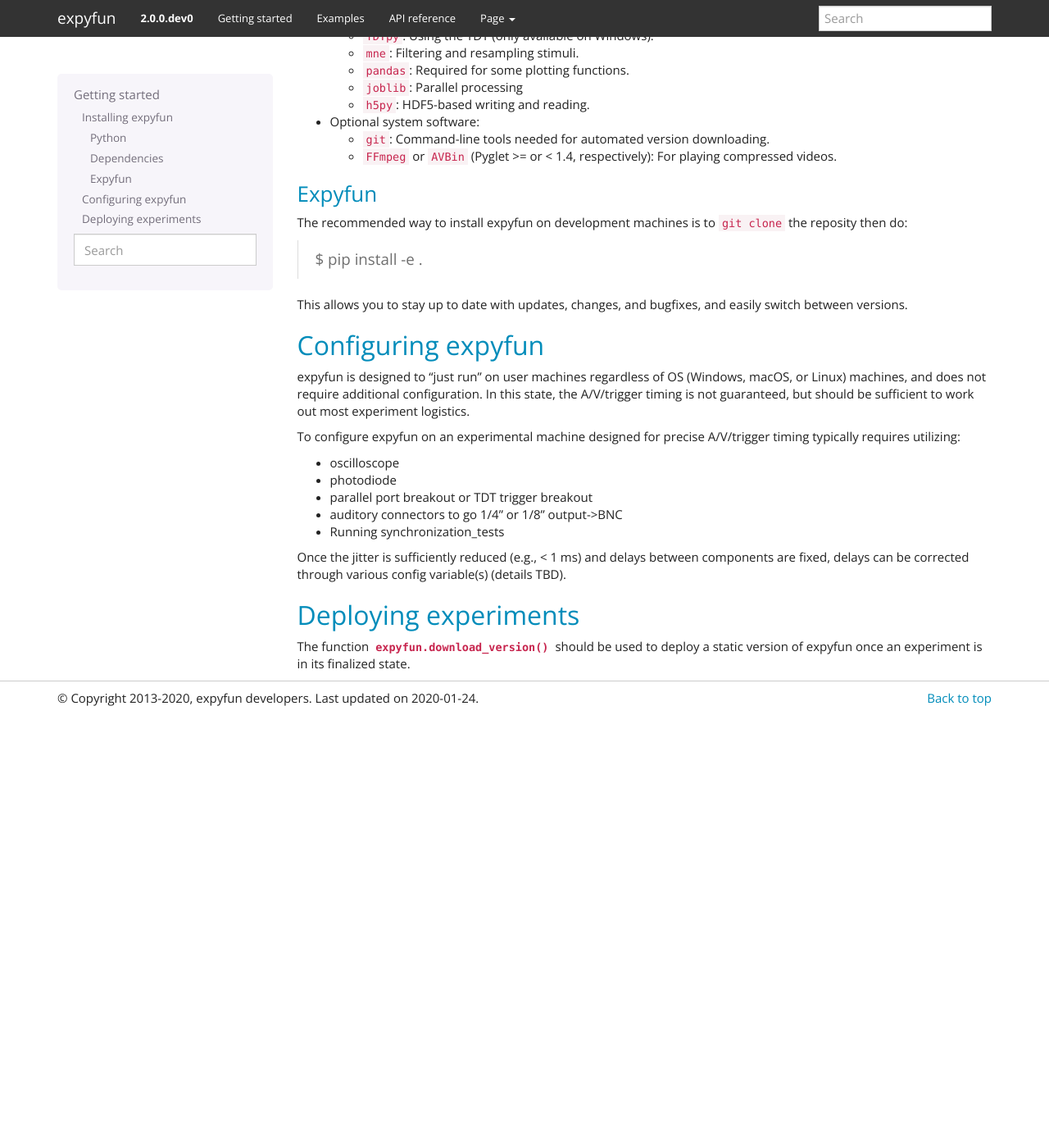
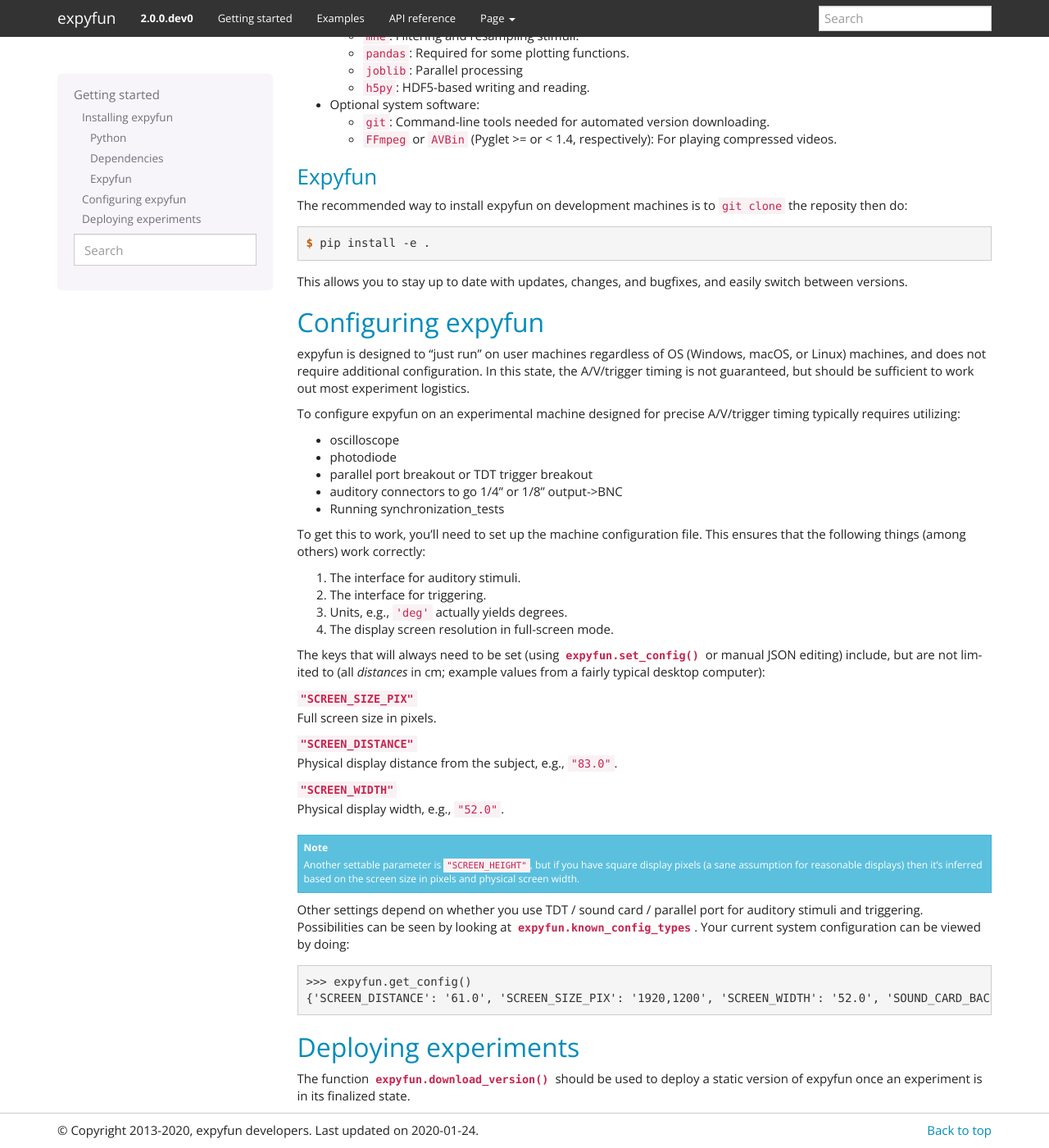
Before and after one commit to LABSN/expyfun, a Sphinx documentation site: the page built from doc/getting_started.rst, in a window 1280 px wide and 1400 px high, scrolled down 682 px. Shown: the whole window at 82% size. Built offline with Sphinx 7.4.7, drawn with Linux system fonts in a browser that asks for light colours; before the commit the page ends 1555 px from its top, so only the background shows below that; some of the changed text lies outside the part shown.

Commit message:
DOC: Recommendations

```diff
--- a/doc/getting_started.rst
+++ b/doc/getting_started.rst
@@ -28,8 +28,7 @@ expyfun requires several libraries for full functionality:
   - ``numpy``
   - ``scipy``
   - ``matplotlib``
-  - ``pyglet``: 1.2.0 or later is recommended but 1.4.0 is not fully supported
-    yet, so use e.g. ``pip install "pyglet<1.4"``.
+  - ``pyglet``
 
 - Optional libraries:
 
@@ -54,6 +53,8 @@ Expyfun
 The recommended way to install expyfun on
 development machines is to ``git clone`` the reposity then do:
 
+.. code-block:: console
+
     $ pip install -e .
 
 This allows you to stay up to date with updates, changes, and bugfixes,
@@ -75,9 +76,38 @@ A/V/trigger timing typically requires utilizing:
 - auditory connectors to go 1/4" or 1/8" output->BNC
 - Running :ref:`synchronization_tests`
 
-Once the jitter is sufficiently reduced (e.g., < 1 ms) and delays between
-components are fixed, delays can be corrected through various config
-variable(s) (details TBD).
+To get this to work, you'll need to set up the machine configuration file. This
+ensures that the following things (among others) work correctly:
+
+1. The interface for auditory stimuli.
+2. The interface for triggering.
+3. Units, e.g., ``'deg'`` actually yields degrees.
+4. The display screen resolution in full-screen mode.
+
+The keys that will always need to be set (using :func:`expyfun.set_config` or
+manual JSON editing) include, but are not limited to (all *distances* in cm;
+example values from a fairly typical desktop computer):
+
+``"SCREEN_SIZE_PIX"``
+    Full screen size in pixels.
+``"SCREEN_DISTANCE"``
+    Physical display distance from the subject, e.g., ``"83.0"``.
+``"SCREEN_WIDTH"``
+    Physical display width, e.g., ``"52.0"``.
+
+.. note::
+
+     Another settable parameter is ``"SCREEN_HEIGHT"``, but if you have square
+     display pixels (a sane assumption for reasonable displays) then it's
+     inferred based on the screen size in pixels and physical screen width.
+
+Other settings depend on whether you use TDT / sound card / parallel port for
+auditory stimuli and triggering. Possibilities can be seen by looking at
+:py:obj:`expyfun.known_config_types`. Your current system configuration can be
+viewed by doing::
+
+    >>> expyfun.get_config()
+    {'SCREEN_DISTANCE': '61.0', 'SCREEN_SIZE_PIX': '1920,1200', 'SCREEN_WIDTH': '52.0', 'SOUND_CARD_BACKEND': 'rtmixer'}
 
 Deploying experiments
 ---------------------
--- a/doc/python_reference.rst
+++ b/doc/python_reference.rst
@@ -32,6 +32,7 @@ grouped by hardware control type.
    download_version
    get_config
    get_keyboard_input
+   known_config_types
    set_log_level
    set_config
 
--- a/expyfun/__init__.py
+++ b/expyfun/__init__.py
@@ -11,7 +11,7 @@ from ._version import __version__
 from ._utils import (set_log_level, set_log_file, set_config, check_units,
                      get_config, get_config_path, fetch_data_file,
                      run_subprocess)
-from ._utils import verbose_dec as verbose, building_doc
+from ._utils import verbose_dec as verbose, building_doc, known_config_types
 from ._git import assert_version, download_version
 from ._experiment_controller import ExperimentController, get_keyboard_input
 from ._eyelink_controller import EyelinkController
```
Also changed, not shown: 1 other file.
